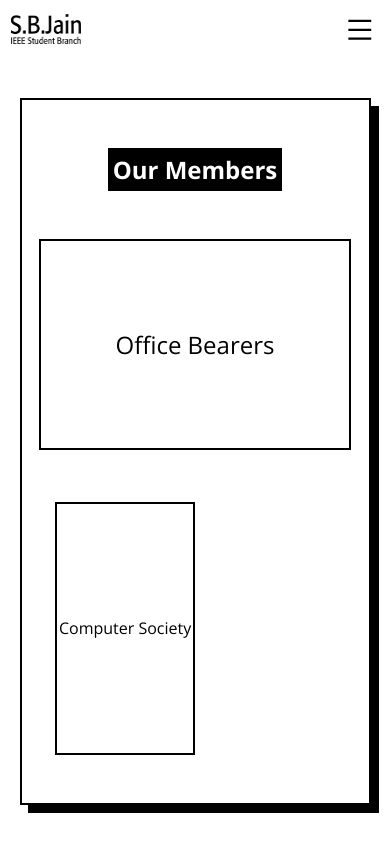
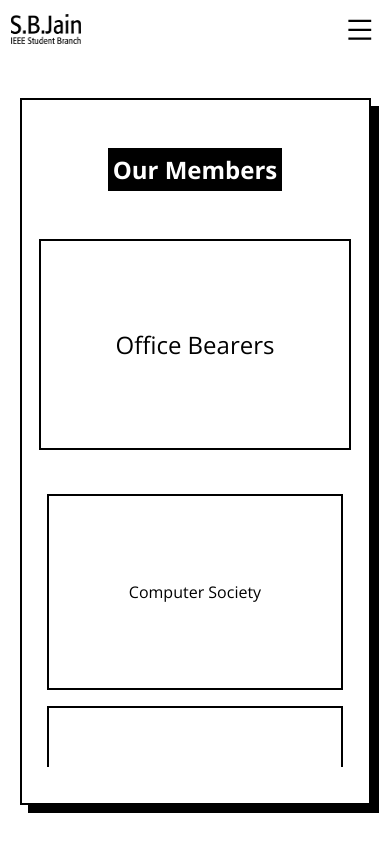
Before and after one commit to TakshakRamteke/ieeesbjain, a Next.js app: page /members in a window 390 px wide. Built offline with nearby package versions, Linux system fonts and the light colour scheme.

Commit message:
Fix: Fixed responsiveness for members page.

```diff
--- a/styles/Members.module.css
+++ b/styles/Members.module.css
@@ -46,3 +46,11 @@
     justify-content: center;
     align-items: center;
 }
+
+@media screen and (max-width: 810px) {
+    .societies div{
+        margin: 0.5em 0.5em .5em .5em;
+        width: 100%;
+        height: 70%;
+    }
+}
```
